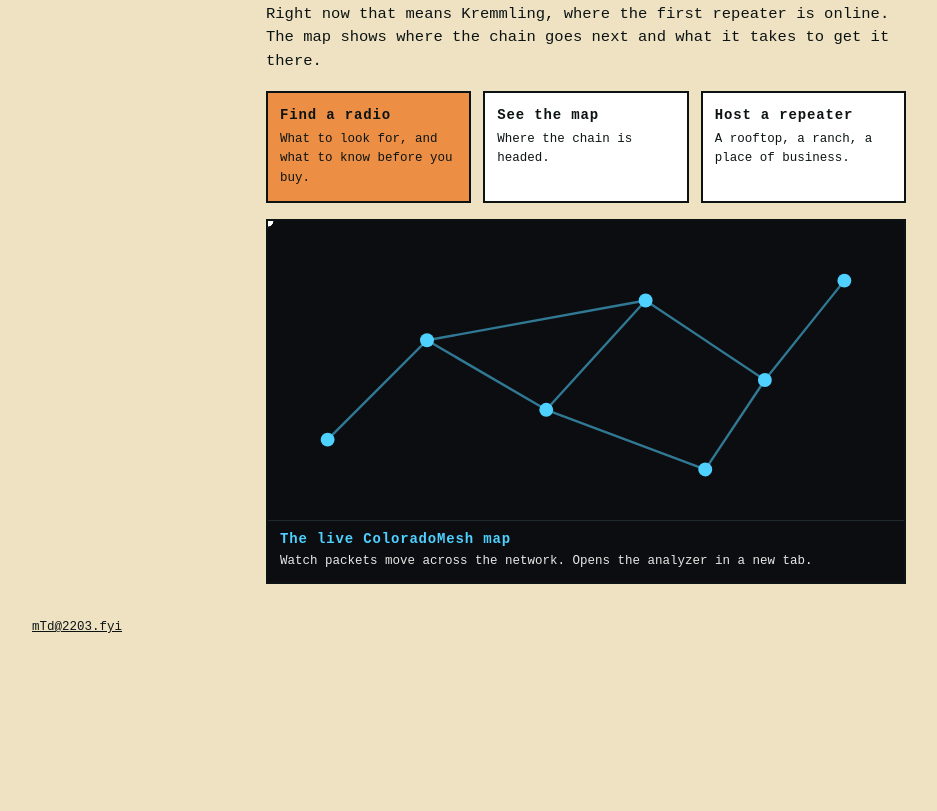
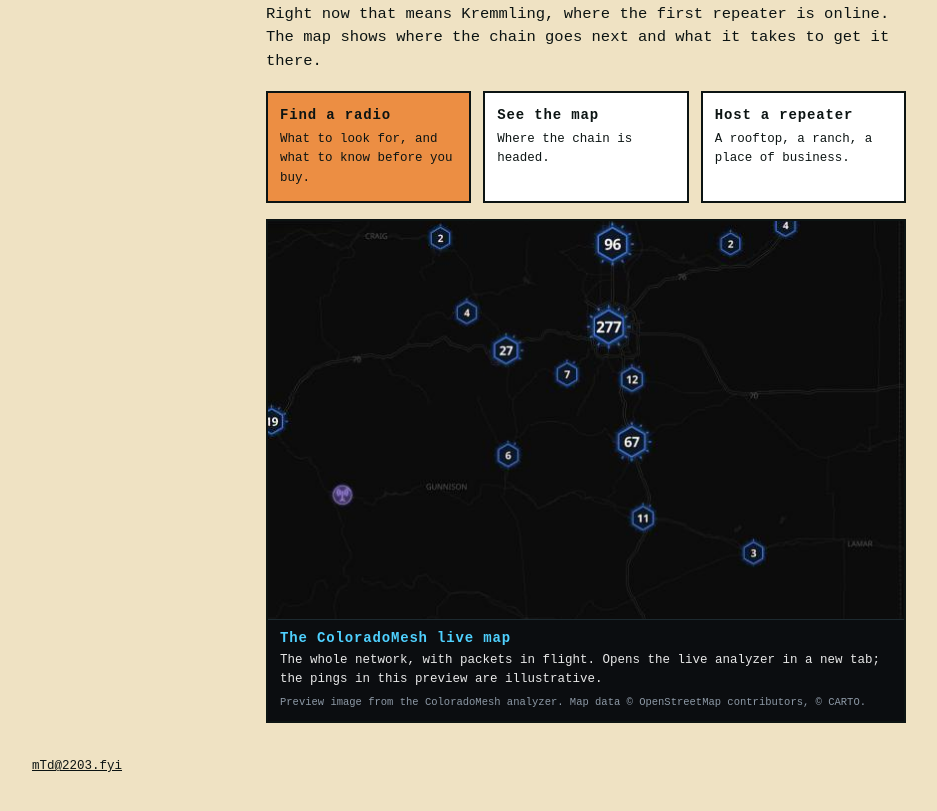
Before and after one commit to reusernametaken/mtd, a plain HTML site: page index.html in a window 1280 px wide. Shown: the part 1062-1873 px from the top of the page, without its empty margins (54-991 px from the left). Before the commit the page ends 1736 px from the top, so only its background shows below. Drawn offline with Linux system fonts and the light colour scheme.

Commit message:
Home: analyzer card now uses a real ColoradoMesh map capture with animated pings
Co-Authored-By: Claude Sonnet 5.5 <noreply@anthropic.com>
Claude-Session: https://claude.ai/code/session_01EpryEni4AzT2fTaYVSaqjp

```diff
--- a/assets/site.css
+++ b/assets/site.css
@@ -574,3 +574,7 @@ body {
 .embed-card-text strong { display: block; font-size: 14px; letter-spacing: 0.06em; color: #4fd1ff; margin-bottom: 4px; }
 .embed-card-text span { font-size: 12.5px; line-height: 1.4; }
 .embed-card:hover .embed-card-text, .embed-card:focus-visible .embed-card-text { background: #101c22; }
+.embed-stage { position: relative; display: block; }
+.embed-stage img { display: block; width: 100%; height: auto; }
+.embed-stage svg { position: absolute; inset: 0; width: 100%; height: 100%; }
+.embed-card-text small { display: block; margin-top: 6px; font-size: 10.5px; line-height: 1.35; color: #8d99a6; }
--- a/index.html
+++ b/index.html
@@ -12,7 +12,7 @@
 <meta property="og:url" content="https://mtd.2203.fyi/">
 <meta property="og:image" content="https://mtd.2203.fyi/assets/poster.jpg">
 <script>document.documentElement.classList.add('js')</script>
-<link rel="stylesheet" href="/assets/site.css?v=20261123d">
+<link rel="stylesheet" href="/assets/site.css?v=20261123e">
 </head>
 <body>
 <a class="skip-link" href="#main">Skip to content</a>
@@ -99,30 +99,30 @@
     <a class="cta" href="/host/"><strong>Host a repeater</strong><span>A rooftop, a ranch, a place of business.</span></a>
   </div>
   <a class="embed-card" href="https://analyzer.meshcore.coloradomesh.org/#/live" target="_blank" rel="noopener" aria-label="Open the live ColoradoMesh map in a new tab">
-    <svg viewBox="0 0 320 150" xmlns="http://www.w3.org/2000/svg" aria-hidden="true">
-      <rect width="320" height="150" fill="#0b0d10"/>
-      <g stroke="#4fd1ff" stroke-width="1.2" opacity="0.55" fill="none">
-        <path d="M30 110 L80 60 L140 95 L190 40 L250 80 L290 30"/>
-        <path d="M140 95 L220 125 L250 80"/>
-        <path d="M80 60 L190 40"/>
-      </g>
-      <g fill="#4fd1ff">
-        <circle cx="30" cy="110" r="3.5"/><circle cx="80" cy="60" r="3.5"/><circle cx="140" cy="95" r="3.5"/>
-        <circle cx="190" cy="40" r="3.5"/><circle cx="250" cy="80" r="3.5"/><circle cx="290" cy="30" r="3.5"/><circle cx="220" cy="125" r="3.5"/>
-      </g>
-      <g fill="#fff">
-        <circle r="2.6"><animateMotion dur="5s" repeatCount="indefinite" path="M30,110 L80,60 L140,95 L190,40 L250,80 L290,30"/></circle>
-        <circle r="2.6"><animateMotion dur="3s" begin="1s" repeatCount="indefinite" path="M140,95 L220,125 L250,80"/></circle>
-        <circle r="2.6"><animateMotion dur="2.5s" begin="0.5s" repeatCount="indefinite" path="M80,60 L190,40"/></circle>
-      </g>
-    </svg>
-    <span class="embed-card-text"><strong>The live ColoradoMesh map</strong><span>Watch packets move across the network. Opens the analyzer in a new tab.</span></span>
+    <span class="embed-stage">
+      <img src="/assets/analyzer-preview.png" width="640" height="400" alt="Dark map of Colorado with clusters of mesh nodes along the Front Range and western slope" loading="lazy">
+      <svg viewBox="0 0 640 400" xmlns="http://www.w3.org/2000/svg" aria-hidden="true">
+        <path d="M240,235 L238,129 L342,106 L347,23" fill="none" stroke="#4fd1ff" stroke-width="1.6" stroke-linecap="round" opacity="0"><animate attributeName="opacity" values="0;0.75;0" dur="4.2s" begin="0.0s" repeatCount="indefinite"/></path>
+        <circle r="3.4" fill="#fff" opacity="0"><animateMotion dur="4.2s" begin="0.0s" repeatCount="indefinite" path="M240,235 L238,129 L342,106 L347,23"/><animate attributeName="opacity" values="0;1;1;0" keyTimes="0;0.08;0.9;1" dur="4.2s" begin="0.0s" repeatCount="indefinite"/></circle>
+        <path d="M200,91 L238,129 L342,106" fill="none" stroke="#4fd1ff" stroke-width="1.6" stroke-linecap="round" opacity="0"><animate attributeName="opacity" values="0;0.75;0" dur="3.4s" begin="1.1s" repeatCount="indefinite"/></path>
+        <circle r="3.4" fill="#fff" opacity="0"><animateMotion dur="3.4s" begin="1.1s" repeatCount="indefinite" path="M200,91 L238,129 L342,106"/><animate attributeName="opacity" values="0;1;1;0" keyTimes="0;0.08;0.9;1" dur="3.4s" begin="1.1s" repeatCount="indefinite"/></circle>
+        <path d="M342,106 L366,158 L366,222 L376,298 L488,333" fill="none" stroke="#4fd1ff" stroke-width="1.6" stroke-linecap="round" opacity="0"><animate attributeName="opacity" values="0;0.75;0" dur="5.0s" begin="0.6s" repeatCount="indefinite"/></path>
+        <circle r="3.4" fill="#fff" opacity="0"><animateMotion dur="5.0s" begin="0.6s" repeatCount="indefinite" path="M342,106 L366,158 L366,222 L376,298 L488,333"/><animate attributeName="opacity" values="0;1;1;0" keyTimes="0;0.08;0.9;1" dur="5.0s" begin="0.6s" repeatCount="indefinite"/></circle>
+        <path d="M300,154 L342,106" fill="none" stroke="#4fd1ff" stroke-width="1.6" stroke-linecap="round" opacity="0"><animate attributeName="opacity" values="0;0.75;0" dur="2.4s" begin="2.0s" repeatCount="indefinite"/></path>
+        <circle r="3.4" fill="#fff" opacity="0"><animateMotion dur="2.4s" begin="2.0s" repeatCount="indefinite" path="M300,154 L342,106"/><animate attributeName="opacity" values="0;1;1;0" keyTimes="0;0.08;0.9;1" dur="2.4s" begin="2.0s" repeatCount="indefinite"/></circle>
+        <path d="M240,235 L366,222" fill="none" stroke="#4fd1ff" stroke-width="1.6" stroke-linecap="round" opacity="0"><animate attributeName="opacity" values="0;0.75;0" dur="3.0s" begin="2.6s" repeatCount="indefinite"/></path>
+        <circle r="3.4" fill="#fff" opacity="0"><animateMotion dur="3.0s" begin="2.6s" repeatCount="indefinite" path="M240,235 L366,222"/><animate attributeName="opacity" values="0;1;1;0" keyTimes="0;0.08;0.9;1" dur="3.0s" begin="2.6s" repeatCount="indefinite"/></circle>
+        <path d="M173,17 L347,23 L465,22" fill="none" stroke="#4fd1ff" stroke-width="1.6" stroke-linecap="round" opacity="0"><animate attributeName="opacity" values="0;0.75;0" dur="3.6s" begin="1.7s" repeatCount="indefinite"/></path>
+        <circle r="3.4" fill="#fff" opacity="0"><animateMotion dur="3.6s" begin="1.7s" repeatCount="indefinite" path="M173,17 L347,23 L465,22"/><animate attributeName="opacity" values="0;1;1;0" keyTimes="0;0.08;0.9;1" dur="3.6s" begin="1.7s" repeatCount="indefinite"/></circle>
+      </svg>
+    </span>
+    <span class="embed-card-text"><strong>The ColoradoMesh live map</strong><span>The whole network, with packets in flight. Opens the live analyzer in a new tab; the pings in this preview are illustrative.</span><small>Preview image from the ColoradoMesh analyzer. Map data &copy; OpenStreetMap contributors, &copy; CARTO.</small></span>
   </a>
 </section>
 <footer class="site-foot">
   <span><a href="mailto:mTd@2203.fyi">mTd@2203.fyi</a></span>
 </footer>
 <script src="/assets/nav.js?v=20261123b" defer></script>
-<script src="/assets/embed.js?v=20261123d" defer></script>
+<script src="/assets/embed.js?v=20261123e" defer></script>
 </body>
 </html>
```
Also changed, not shown: map/index.html (+2 -2 lines), assets/analyzer-preview.png (added).
